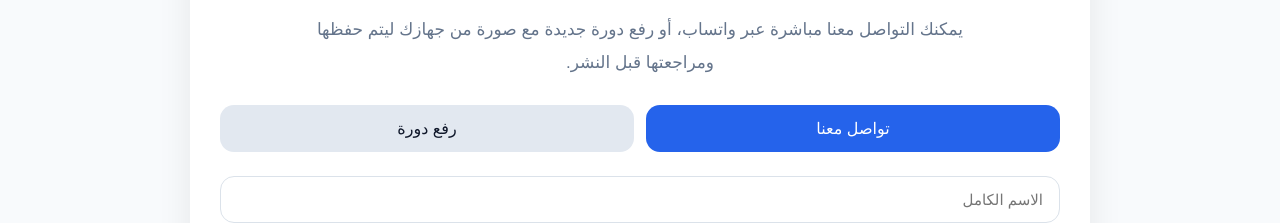
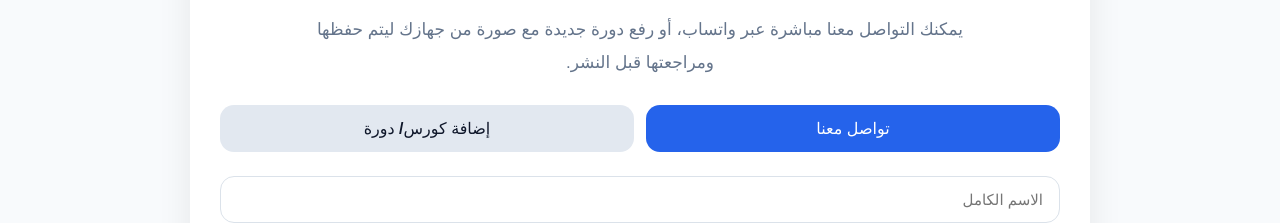
Before and after one commit to safsafrwanda2006/SudanTeach, a React (Vite) app: page / in a window 1280 px wide. Shown: the part 2495-2718 px from the top of the page. Built offline with nearby package versions, Linux system fonts and the light colour scheme; no server answers.

Commit message:
Refactor SubmitCourse component structure

```diff
--- a/src/sections/SubmitCourse.jsx
+++ b/src/sections/SubmitCourse.jsx
@@ -263,7 +263,7 @@ ${contactData.message}`;
           className={activeTab === "upload" ? "tab-btn active" : "tab-btn"}
           onClick={() => setActiveTab("upload")}
         >
-          رفع دورة
+          إضافة كورس/ دورة
         </button>
       </div>
 
```
